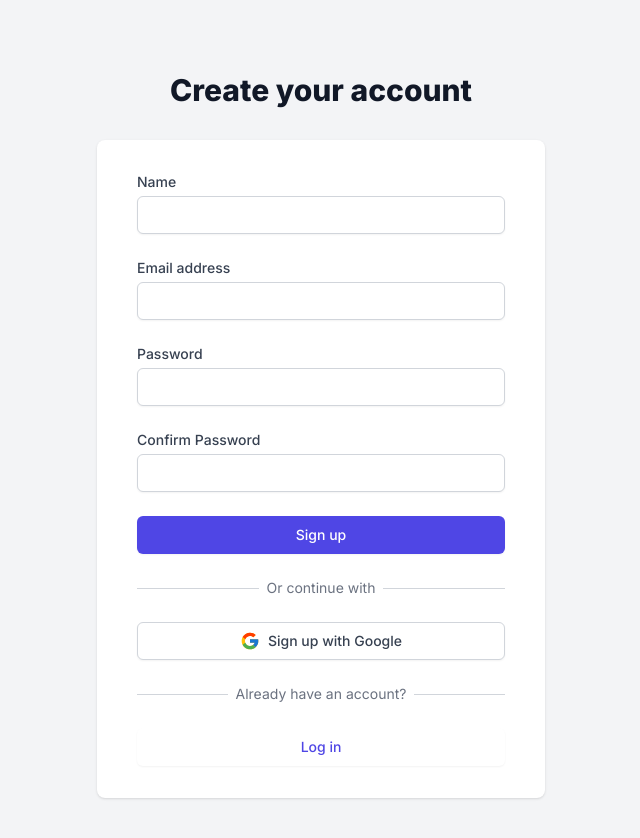
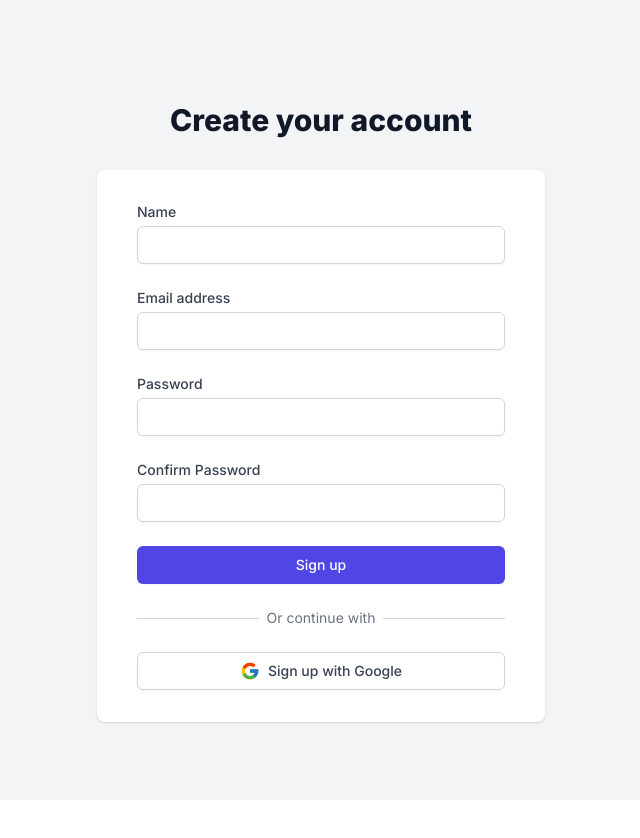
Before and after one commit to ao2395/ai_grader_deployed, a Next.js app in the folder Frontend/: page /signup in a window 1280 px wide. Shown: the top 838 px of the page, without its empty margins (319-959 px from the left). After the commit the page ends 800 px from the top, so only its background shows below. Built offline with nearby package versions, Linux system fonts and the light colour scheme.

Commit message:
authentication works inshallah

```diff
--- a/Frontend/src/app/signup/SignupClient.tsx
+++ b/Frontend/src/app/signup/SignupClient.tsx
@@ -1,150 +1,28 @@
-"use client";
+import { useRouter } from "next/navigation";
+import { useEffect } from "react";
 
-import { useState, useEffect } from "react";
-import { useRouter } from "next/navigation";
-import { authenticatedFetch } from "@/app/utils/api";
-
-export default function SignupClient() {
-  const [name, setName] = useState("");
-  const [email, setEmail] = useState("");
-  const [password, setPassword] = useState("");
-  const [confirmPassword, setConfirmPassword] = useState("");
-  const [error, setError] = useState("");
+const useGoogleOAuth = () => {
   const router = useRouter();
+  const searchParams = new URLSearchParams(window.location.search);
 
   useEffect(() => {
     // Check if we have a token from Google OAuth callback
-    const token = localStorage.getItem("token");
+    const token = searchParams.get("token");
     if (token) {
+      localStorage.setItem("token", token);
       router.push("/learner-home");
     }
-  }, [router]);
+  }, [router, searchParams]);
 
-  const handleSubmit = async (e: React.FormEvent) => {
-    e.preventDefault();
-    setError("");
-
-    if (password !== confirmPassword) {
-      setError("Passwords do not match");
-      return;
-    }
-
+  const handleGoogleSignup = async () => {
     try {
-      const response = await authenticatedFetch(
-        "https://backend-839795182838.us-central1.run.app/api/v1/auth/register",
-        {
-          method: "POST",
-          headers: {
-            "Content-Type": "application/json",
-          },
-          body: JSON.stringify({ name, email, password }),
-        }
-      );
-
-      if (response.ok) {
-        const data = await response.json();
-        localStorage.setItem("token", data.token);
-        localStorage.setItem("userId", data.user.id);
-        router.push("/learner-home");
-      } else {
-        const errorData = await response.json();
-        setError(errorData.message || "Sign up failed");
-      }
+      window.location.href = "https://backend-839795182838.us-central1.run.app/api/v1/auth/google";
     } catch (error) {
-      console.error("Sign up error:", error);
-      setError("An error occurred during sign up");
+      console.error("Error during Google signup:", error);
     }
   };
 
-  return (
-    <>
-      {error && (
-        <div className='mb-4 text-sm text-red-600 bg-red-100 border border-red-400 rounded p-2'>
-          {error}
-        </div>
-      )}
-      <form className='space-y-6' onSubmit={handleSubmit}>
-        <div>
-          <label htmlFor='name' className='block text-sm font-medium text-gray-700'>
-            Name
-          </label>
-          <div className='mt-1'>
-            <input
-              id='name'
-              name='name'
-              type='text'
-              autoComplete='name'
-              required
-              value={name}
-              onChange={(e) => setName(e.target.value)}
-              className='appearance-none block w-full px-3 py-2 border border-gray-300 rounded-md shadow-sm placeholder-gray-400 focus:outline-none focus:ring-indigo-500 focus:border-indigo-500 sm:text-sm'
-            />
-          </div>
-        </div>
+  return { handleGoogleSignup };
+};
 
-        <div>
-          <label htmlFor='email' className='block text-sm font-medium text-gray-700'>
-            Email address
-          </label>
-          <div className='mt-1'>
-            <input
-              id='email'
-              name='email'
-              type='email'
-              autoComplete='email'
-              required
-              value={email}
-              onChange={(e) => setEmail(e.target.value)}
-              className='appearance-none block w-full px-3 py-2 border border-gray-300 rounded-md shadow-sm placeholder-gray-400 focus:outline-none focus:ring-indigo-500 focus:border-indigo-500 sm:text-sm'
-            />
-          </div>
-        </div>
-
-        <div>
-          <label htmlFor='password' className='block text-sm font-medium text-gray-700'>
-            Password
-          </label>
-          <div className='mt-1'>
-            <input
-              id='password'
-              name='password'
-              type='password'
-              autoComplete='new-password'
-              required
-              value={password}
-              onChange={(e) => setPassword(e.target.value)}
-              className='appearance-none block w-full px-3 py-2 border border-gray-300 rounded-md shadow-sm placeholder-gray-400 focus:outline-none focus:ring-indigo-500 focus:border-indigo-500 sm:text-sm'
-            />
-          </div>
-        </div>
-
-        <div>
-          <label htmlFor='confirm-password' className='block text-sm font-medium text-gray-700'>
-            Confirm Password
-          </label>
-          <div className='mt-1'>
-            <input
-              id='confirm-password'
-              name='confirm-password'
-              type='password'
-              autoComplete='new-password'
-              required
-              value={confirmPassword}
-              onChange={(e) => setConfirmPassword(e.target.value)}
-              className='appearance-none block w-full px-3 py-2 border border-gray-300 rounded-md shadow-sm placeholder-gray-400 focus:outline-none focus:ring-indigo-500 focus:border-indigo-500 sm:text-sm'
-            />
-          </div>
-        </div>
-
-        <div>
-          <button
-            type='submit'
-            className='w-full flex justify-center py-2 px-4 border border-transparent rounded-md shadow-sm text-sm font-medium text-white bg-indigo-600 hover:bg-indigo-700 focus:outline-none focus:ring-2 focus:ring-offset-2 focus:ring-indigo-500'
-          >
-            Sign up
-          </button>
-        </div>
-      </form>
-    </>
-  );
-}
+export default useGoogleOAuth;
--- a/Frontend/src/app/signup/page.tsx
+++ b/Frontend/src/app/signup/page.tsx
@@ -1,26 +1,56 @@
 "use client";
 
-import dynamic from "next/dynamic";
-import { Suspense } from "react";
-import Link from "next/link";
+import { useState, Suspense } from "react";
+import { useRouter } from "next/navigation";
 import { FcGoogle } from "react-icons/fc";
+import useGoogleOAuth from "./SignupClient";
 
-const SignupClient = dynamic(() => import("./SignupClient"), { ssr: false });
+export default function SignupPage() {
+  const [name, setName] = useState("");
+  const [email, setEmail] = useState("");
+  const [password, setPassword] = useState("");
+  const [confirmPassword, setConfirmPassword] = useState("");
+  const [error, setError] = useState("");
+  const router = useRouter();
+  const { handleGoogleSignup } = useGoogleOAuth();
 
-export default function SignUp() {
-  const handleGoogleSignUp = () => {
-    window.location.href = "https://backend-839795182838.us-central1.run.app/api/v1/auth/google";
+  const handleSubmit = async (e: React.FormEvent) => {
+    e.preventDefault();
+    setError("");
+
+    if (password !== confirmPassword) {
+      setError("Passwords do not match");
+      return;
+    }
+
+    try {
+      const response = await fetch(
+        "https://backend-839795182838.us-central1.run.app/api/v1/auth/register",
+        {
+          method: "POST",
+          headers: {
+            "Content-Type": "application/json",
+          },
+          body: JSON.stringify({ name, email, password }),
+        }
+      );
+
+      const data = await response.json();
+
+      if (response.ok) {
+        localStorage.setItem("token", data.token);
+        localStorage.setItem("userId", data.user.id);
+        router.push("/learner-home");
+      } else {
+        setError(data.message || "Signup failed");
+      }
+    } catch (error) {
+      console.error("Signup error:", error);
+      setError("An error occurred during signup");
+    }
   };
 
-  return (
-    <Suspense
-      fallback={
-        <div className='min-h-screen bg-gray-100 flex flex-col justify-center items-center'>
-          <div className='animate-spin rounded-full h-32 w-32 border-t-2 border-b-2 border-indigo-500'></div>
-          <p className='mt-4 text-xl font-semibold'>Loading...</p>
-        </div>
-      }
-    >
+  const content = (
     <div className='min-h-screen bg-gray-100 flex flex-col justify-center py-12 sm:px-6 lg:px-8'>
       <div className='sm:mx-auto sm:w-full sm:max-w-md'>
         <h2 className='mt-6 text-center text-3xl font-extrabold text-gray-900'>
@@ -30,7 +60,85 @@ export default function SignUp() {
 
       <div className='mt-8 sm:mx-auto sm:w-full sm:max-w-md'>
         <div className='bg-white py-8 px-4 shadow sm:rounded-lg sm:px-10'>
-            <SignupClient />
+          {error && (
+            <div className='mb-4 text-sm text-red-600 bg-red-100 border border-red-400 rounded p-2'>
+              {error}
+            </div>
+          )}
+          <form onSubmit={handleSubmit} className='space-y-6'>
+            <div>
+              <label htmlFor='name' className='block text-sm font-medium text-gray-700'>
+                Name
+              </label>
+              <input
+                id='name'
+                name='name'
+                type='text'
+                autoComplete='name'
+                required
+                value={name}
+                onChange={(e) => setName(e.target.value)}
+                className='mt-1 block w-full px-3 py-2 border border-gray-300 rounded-md shadow-sm focus:outline-none focus:ring-indigo-500 focus:border-indigo-500 sm:text-sm'
+              />
+            </div>
+
+            <div>
+              <label htmlFor='email' className='block text-sm font-medium text-gray-700'>
+                Email address
+              </label>
+              <input
+                id='email'
+                name='email'
+                type='email'
+                autoComplete='email'
+                required
+                value={email}
+                onChange={(e) => setEmail(e.target.value)}
+                className='mt-1 block w-full px-3 py-2 border border-gray-300 rounded-md shadow-sm focus:outline-none focus:ring-indigo-500 focus:border-indigo-500 sm:text-sm'
+              />
+            </div>
+
+            <div>
+              <label htmlFor='password' className='block text-sm font-medium text-gray-700'>
+                Password
+              </label>
+              <input
+                id='password'
+                name='password'
+                type='password'
+                autoComplete='new-password'
+                required
+                value={password}
+                onChange={(e) => setPassword(e.target.value)}
+                className='mt-1 block w-full px-3 py-2 border border-gray-300 rounded-md shadow-sm focus:outline-none focus:ring-indigo-500 focus:border-indigo-500 sm:text-sm'
+              />
+            </div>
+
+            <div>
+              <label htmlFor='confirm-password' className='block text-sm font-medium text-gray-700'>
+                Confirm Password
+              </label>
+              <input
+                id='confirm-password'
+                name='confirm-password'
+                type='password'
+                autoComplete='new-password'
+                required
+                value={confirmPassword}
+                onChange={(e) => setConfirmPassword(e.target.value)}
+                className='mt-1 block w-full px-3 py-2 border border-gray-300 rounded-md shadow-sm focus:outline-none focus:ring-indigo-500 focus:border-indigo-500 sm:text-sm'
+              />
+            </div>
+
+            <div>
+              <button
+                type='submit'
+                className='w-full flex justify-center py-2 px-4 border border-transparent rounded-md shadow-sm text-sm font-medium text-white bg-indigo-600 hover:bg-indigo-700 focus:outline-none focus:ring-2 focus:ring-offset-2 focus:ring-indigo-500'
+              >
+                Sign up
+              </button>
+            </div>
+          </form>
 
           <div className='mt-6'>
             <div className='relative'>
@@ -44,7 +152,7 @@ export default function SignUp() {
 
             <div className='mt-6'>
               <button
-                  onClick={handleGoogleSignUp}
+                onClick={handleGoogleSignup}
                 className='w-full flex justify-center items-center py-2 px-4 border border-gray-300 rounded-md shadow-sm text-sm font-medium text-gray-700 bg-white hover:bg-gray-50'
               >
                 <FcGoogle className='w-5 h-5 mr-2' />
@@ -52,29 +160,21 @@ export default function SignUp() {
               </button>
             </div>
           </div>
-
-            <div className='mt-6'>
-              <div className='relative'>
-                <div className='absolute inset-0 flex items-center'>
-                  <div className='w-full border-t border-gray-300' />
-                </div>
-                <div className='relative flex justify-center text-sm'>
-                  <span className='px-2 bg-white text-gray-500'>Already have an account?</span>
-                </div>
-              </div>
-
-              <div className='mt-6'>
-                <Link
-                  href='/login'
-                  className='w-full flex justify-center py-2 px-4 border border-transparent rounded-md shadow-sm text-sm font-medium text-indigo-600 bg-white hover:bg-gray-50'
-                >
-                  Log in
-                </Link>
         </div>
       </div>
     </div>
+  );
+
+  return (
+    <Suspense
+      fallback={
+        <div className='min-h-screen bg-gray-100 flex flex-col justify-center items-center'>
+          <div className='animate-spin rounded-full h-32 w-32 border-t-2 border-b-2 border-indigo-500'></div>
+          <p className='mt-4 text-xl font-semibold'>Loading...</p>
         </div>
-      </div>
+      }
+    >
+      {content}
     </Suspense>
   );
 }
```
Also changed, not shown: Frontend/src/app/login/LoginClient.tsx (+5 -4 lines). Lines whose indentation alone changed are shown as unchanged.
